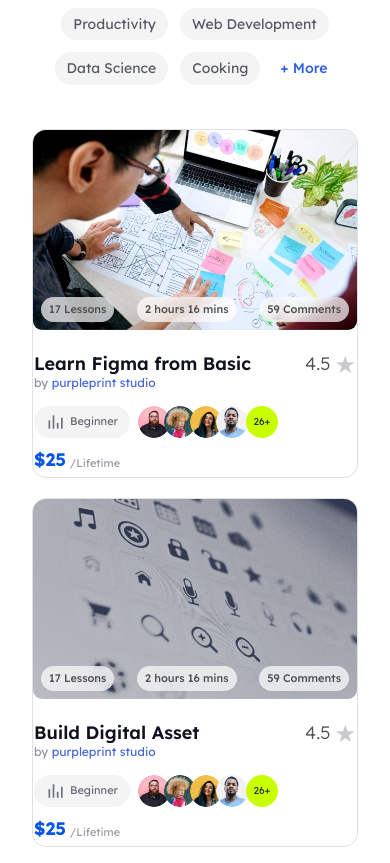
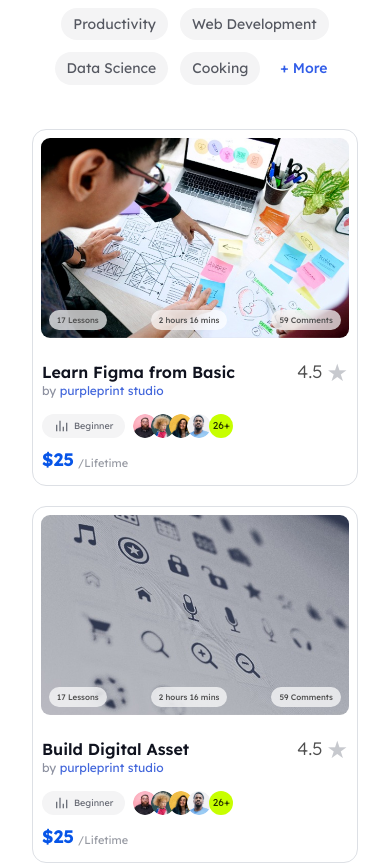
Before and after one commit to husnearaa/ByteSpace, a Next.js app: page / in a window 390 px wide. Shown: the part 1360-2223 px from the top of the page. Built offline with nearby package versions, Linux system fonts and the light colour scheme.

Commit message:
feat: update CourseCard component styling for improved responsiveness and readability

```diff
--- a/src/components/home/CourseSection.tsx
+++ b/src/components/home/CourseSection.tsx
@@ -208,7 +208,7 @@ type CourseCardProps = {
 
 const CourseCard = ({ course }: CourseCardProps) => {
   return (
-    <article className="group overflow-hidden rounded-[14px] border border-[#DDE0E5] bg-white md:py-[14px] transition-all duration-200 hover:-translate-y-1 hover:shadow-lg">
+    <article className="group overflow-hidden rounded-[14px] border border-[#DDE0E5] bg-white md:p-[14px] p-[8px]  transition-all duration-200 hover:-translate-y-1 hover:shadow-lg">
       {/* Image */}
       <div className="relative h-[200px] w-full overflow-hidden rounded-[9px]">
         <Image
@@ -220,15 +220,15 @@ const CourseCard = ({ course }: CourseCardProps) => {
 
         {/* Image bottom information */}
         <div className="absolute bottom-2 left-2 right-2 flex items-center justify-between">
-          <span className="rounded-full bg-white/70 px-2 py-[4px] text-[11px] font-medium text-[#4F4F4F] backdrop-blur-sm">
+          <span className="rounded-full bg-white/70 px-2 py-[4px] md:text-[11px] text-[8px] font-medium text-[#4F4F4F] backdrop-blur-sm">
             {course.lessons} Lessons
           </span>
 
-          <span className="rounded-full bg-white/70 px-2 py-[4px] text-[11px] font-medium text-[#4F4F4F] backdrop-blur-sm">
+          <span className="rounded-full bg-white/70 px-2 py-[4px] md:text-[11px] text-[8px] font-medium text-[#4F4F4F] backdrop-blur-sm">
             {course.duration}
           </span>
 
-          <span className="rounded-full bg-white/70 px-2 py-[4px] text-[11px] font-medium text-[#4F4F4F] backdrop-blur-sm">
+          <span className="rounded-full bg-white/70 px-2 py-[4px] md:text-[11px] text-[8px] font-medium text-[#4F4F4F] backdrop-blur-sm">
             {course.comments} Comments
           </span>
         </div>
@@ -239,7 +239,7 @@ const CourseCard = ({ course }: CourseCardProps) => {
         {/* Title + Rating */}
         <div className="flex items-start justify-between gap-2">
           <div className="min-w-0">
-            <h3 className="truncate text-[18px] font-semibold leading-5 text-[#10131F]">
+            <h3 className="truncate md:text-[18px] text-[16px] font-semibold leading-5 text-[#10131F]">
               {course.title}
             </h3>
 
@@ -265,7 +265,7 @@ const CourseCard = ({ course }: CourseCardProps) => {
               fill="none"
               stroke="currentColor"
               strokeWidth="2"
-              className="text-[#6D717A] width-6 h-6"
+              className="text-[#6D717A] md:w-6 md:h-6 w-4 h-4"
             >
               <path d="M4 20V10" />
               <path d="M9 20V4" />
@@ -273,7 +273,7 @@ const CourseCard = ({ course }: CourseCardProps) => {
               <path d="M19 20V7" />
             </svg>
 
-            <span className="text-[11px] text-[#656872]">{course.level}</span>
+            <span className="md:text-[11px] text-[9px] text-[#656872]">{course.level}</span>
           </div>
 
           {/* Avatars */}
@@ -281,7 +281,7 @@ const CourseCard = ({ course }: CourseCardProps) => {
             {avatars.map((avatar, index) => (
               <div
                 key={index}
-                className="-ml-1.5 h-8 w-8 overflow-hidden rounded-full first:ml-0"
+                className="-ml-1.5 md:h-8 md:w-8 w-6 h-6 overflow-hidden rounded-full first:ml-0"
               >
                 <Image
                   src={avatar}
@@ -293,7 +293,7 @@ const CourseCard = ({ course }: CourseCardProps) => {
               </div>
             ))}
 
-            <span className="ml-[-2px] flex h-8 min-w-8 items-center justify-center rounded-full bg-[#C7FF00] px-1 text-[10px] font-normal text-[#253000]">
+            <span className="ml-[-2px] flex md:h-8 md:min-w-8 h-6 w-6 items-center justify-center rounded-full bg-[#C7FF00] px-1 text-[10px] font-normal text-[#253000]">
               {course.students}+
             </span>
           </div>
```
